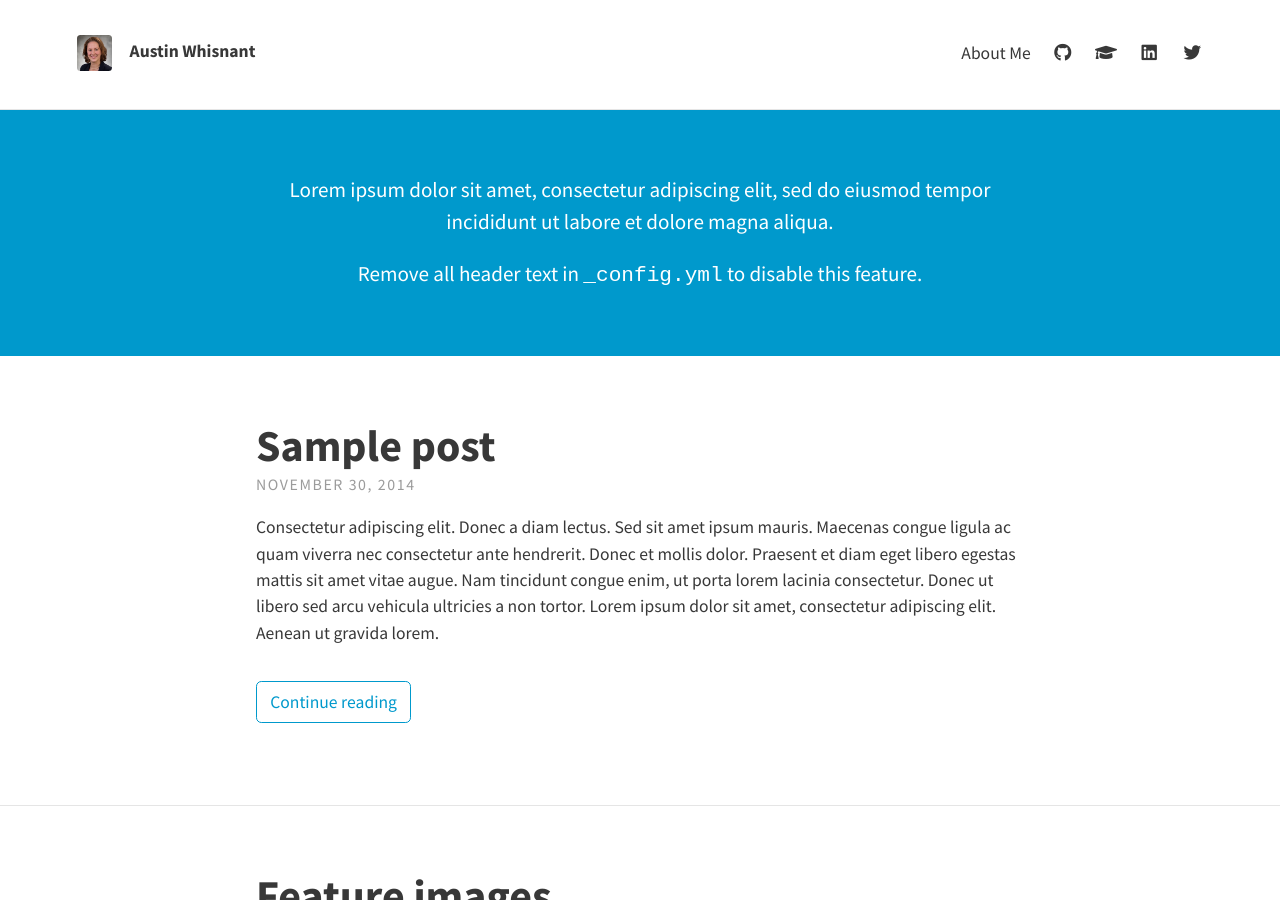
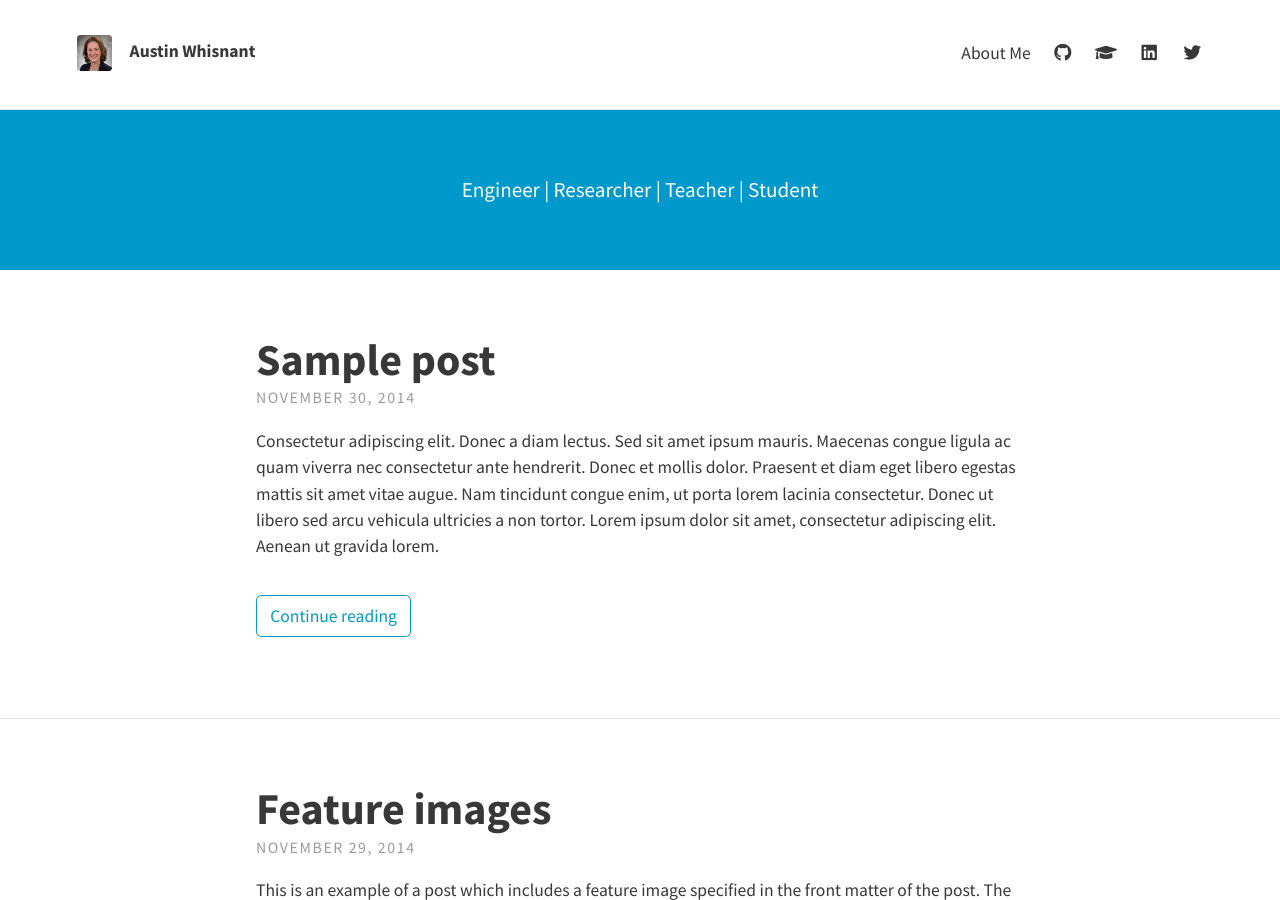
Before and after one commit to awhisnan/awhisnan.github.io, a Jekyll site: the page built from index.html, in a window 1280 px wide and 900 px high. Built offline with Jekyll 4.4.1, drawn with Linux system fonts in a browser that asks for light colours; nearby versions of some CDN libraries; the list of posts is cut into pages by our own code.

Commit message:
Icon change

```diff
--- a/_config.yml
+++ b/_config.yml
@@ -13,8 +13,7 @@ theme_settings:
 
   # Header and footer text
   header_text: >
-     <p>Lorem ipsum dolor sit amet, consectetur adipiscing elit, sed do eiusmod tempor incididunt ut labore et dolore magna aliqua.</p>
-     <p>Remove all header text in <code>_config.yml</code> to disable this feature.</p>
+     <p>Engineer | Researcher | Teacher | Student </p>
   header_text_feature_image:
   footer_text: >
    Powered by <a href="https://jekyllrb.com/">Jekyll</a> with <a href="https://github.com/rohanchandra/type-theme">Type Theme</a>
--- a/_includes/icons.html
+++ b/_includes/icons.html
@@ -64,7 +64,7 @@
 
 {% if site.theme_settings.google_plus %}
 <li>
-	<a href="https://plus.google.com/{{ site.theme_settings.google_plus }}" title="{{ site.theme_settings.str_follow_on }} GoogleScholar">
+	<a href="{{ site.theme_settings.google_plus }}" title="{{ site.theme_settings.str_follow_on }} GoogleScholar">
 		<i class="fas fa-graduation-cap"></i>
 	</a>
 </li>
```
Also changed, not shown: assets/favicon.ico, 1 other file.
